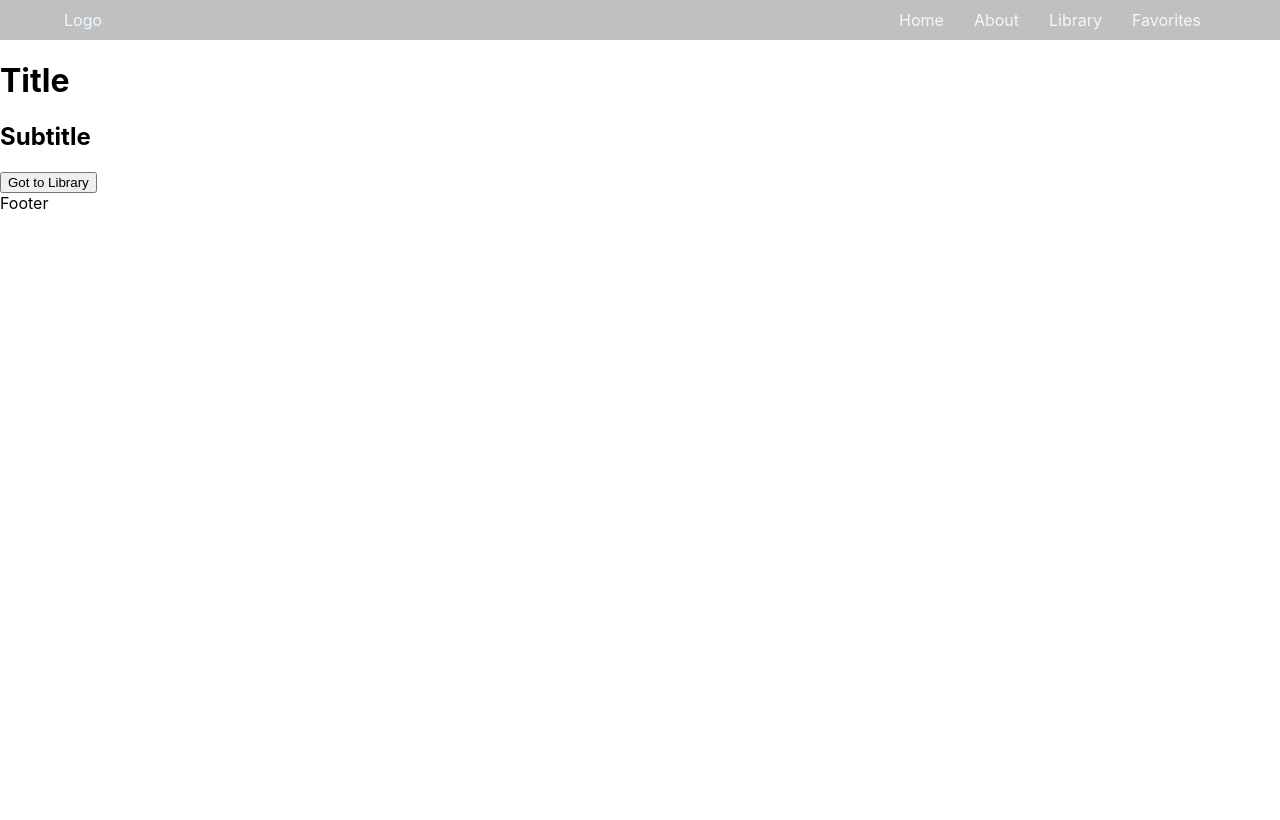
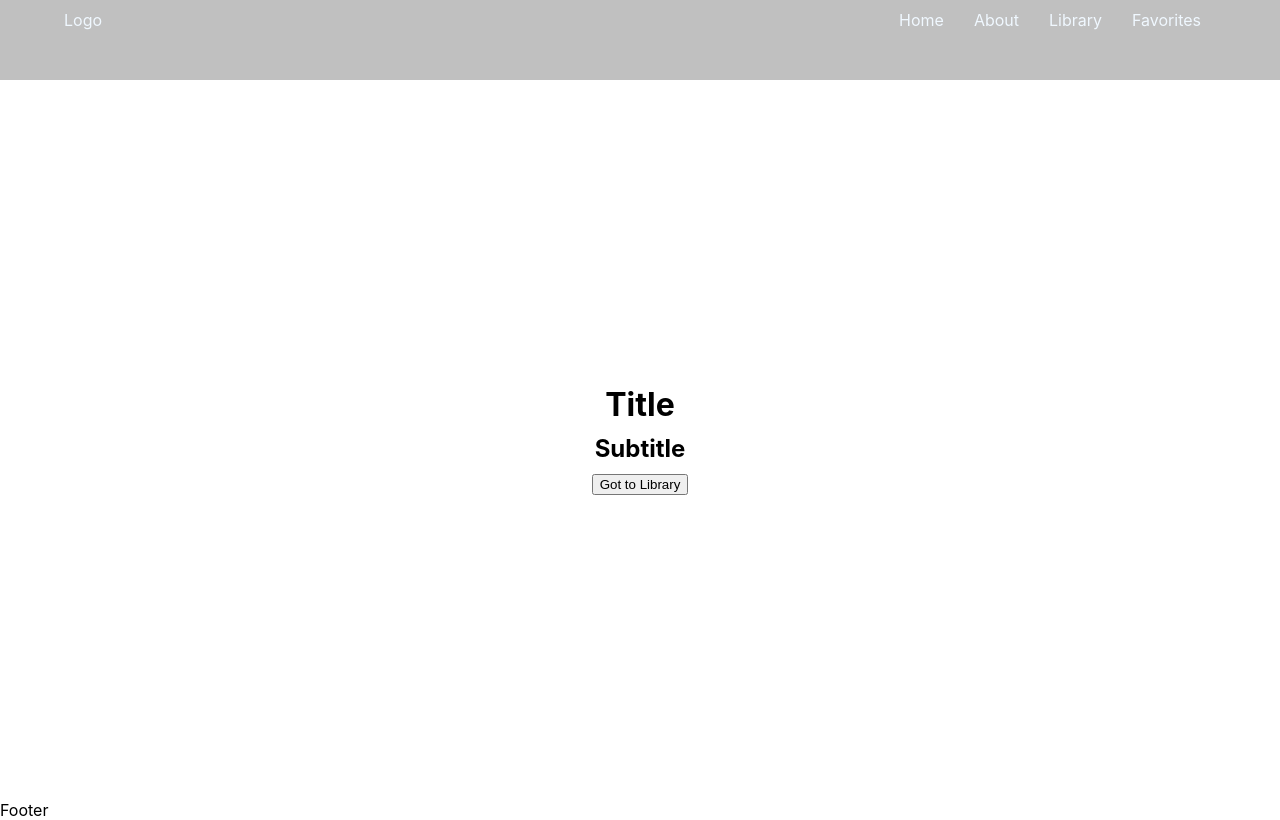
Before and after one commit to ManohisoaVicky/Met-Museum, a React (Create React App) app in the folder met-musesum-of-art/: page / in a window 1280 px wide. Built offline with nearby package versions, Linux system fonts and the light colour scheme.

Commit message:
Styled Home and Heaer components

```diff
--- a/met-musesum-of-art/src/pages/Home.jsx
+++ b/met-musesum-of-art/src/pages/Home.jsx
@@ -1,9 +1,10 @@
 import React from 'react';
 import { Link } from 'react-router-dom';
+import "../styles/Home.css"
 
 function Home() {
   return (
-    <div>
+    <div className='Home'>
       <h1>Title</h1>
       <h2>Subtitle</h2>
       <Link to="/library">
--- a/met-musesum-of-art/src/styles/Header.css
+++ b/met-musesum-of-art/src/styles/Header.css
@@ -7,6 +7,7 @@
   padding: 10px 5vw;
   background: silver;
   color: aliceblue;
+  height: 10vh;
 }
 
 nav > a {
--- a/met-musesum-of-art/src/styles/Home.css
+++ b/met-musesum-of-art/src/styles/Home.css
@@ -0,0 +1,19 @@
+.Home {
+    display: flex;
+    flex-flow: column nowrap;
+    justify-content: center;
+    align-items: center;
+    height: 90vh;
+}
+
+.Home h1 {
+    margin: 0;
+}
+
+.Home h2 {
+    margin: 10px;
+}
+
+.Home button {
+
+}
```
